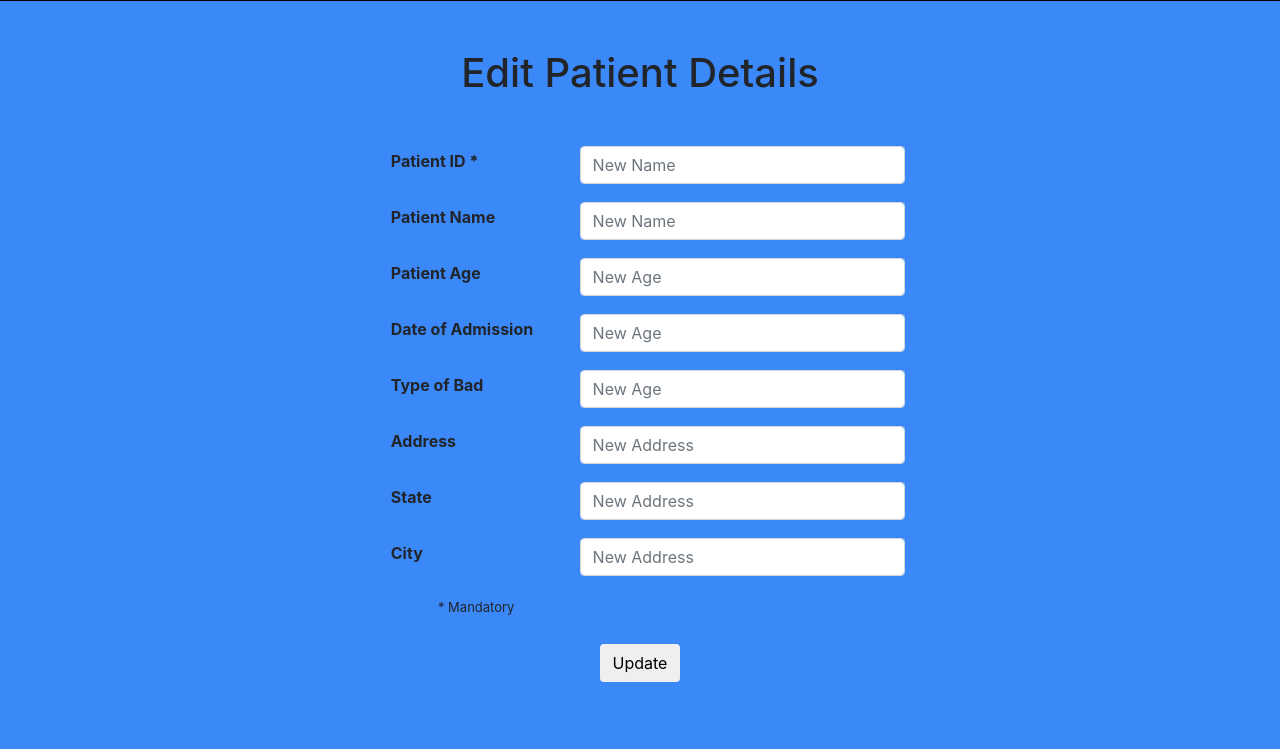
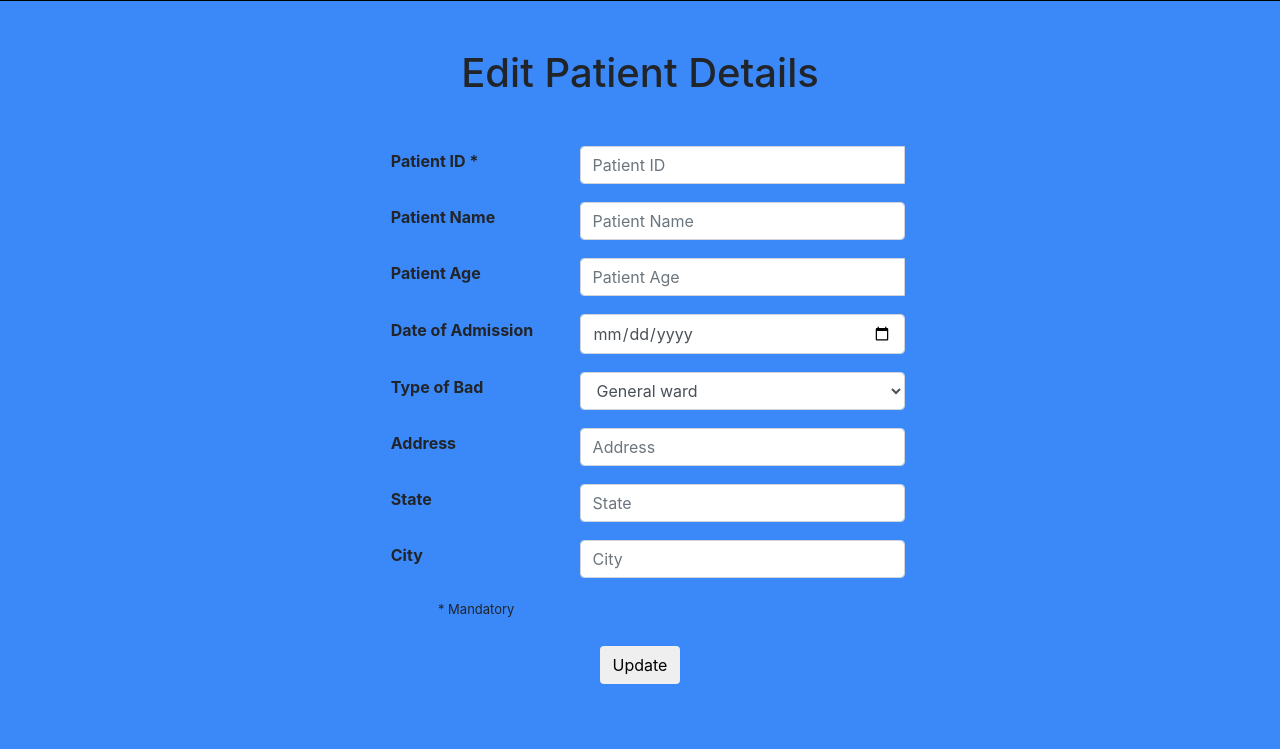
Before and after one commit to satheesh22g/Hospital-Management-System, a Flask app: page /editpatient in a window 1280 px wide. Shown: the part 149-898 px from the top of the page. Before the commit the page ends 831 px from the top, so only its background shows below. Run offline with Flask 2, Linux system fonts and the light colour scheme; the visitor is signed in with stand-in values (Sample User, id 1); lists and menus that the app fills with data are empty; some libraries are stand-ins or nearby versions.

Commit message:
validation and api created for get patient data

```diff
--- a/app.py
+++ b/app.py
@@ -101,7 +101,7 @@
 
 @app.route("/editpatient")
 def editpatient():
-    return render_template("editpatient.html",addpatient=True)
+    return render_template("editpatient.html",editpatient=True)
 
 #     if 'user' not in session:
 #         return redirect(url_for('login'))
@@ -172,6 +172,66 @@
 def not_found(e):
   return render_template("404.html")
 
+# Api
+@app.route('/api')
+@app.route('/api/v1')
+def api():
+    return """
+    <h2>List of Api</h2>
+    <ol>
+        <li>
+            <a href="/api/v1/getPatientData">Patient Data</a>
+        </li>
+    </ol>
+    """
+
+# Api for update perticular customer log change in html table onClick of refresh
+@app.route('/getPatientData', methods=["GET"])
+@app.route('/api/v1/getPatientData', methods=["GET"])
+def getPatientData():
+    if 'user' not in session:
+        flash("Please login","warning")
+        return redirect(url_for('login'))
+    if request.method == "GET":
+        if 'id' in request.args:
+            id = request.args['id']
+            if id.strip():
+                data = db.execute("select * from patients where id = :i and status = 'Active'",{'i':id}).fetchone()
+                if data:
+                    result = {
+                        'id' : data.id,
+                        'name' : data.name,
+                        'age' : data.age,
+                        'DateofAdm' : data.DateofAdm,
+                        'TypeofBed' : data.TypeofBed,
+                        'address' : data.address,
+                        'state' : data.state,
+                        'city' : data.city,
+                        'status' : data.status
+                    }
+                    return jsonify(result)
+                else:
+                    return jsonify(message = 'data not found',query_status = 'fail')
+        else:
+            data = db.execute("select * from patients where status='Active'").fetchall()
+            dict_data = []
+            if data:
+                for row in data:
+                    t = {
+                        'id' : row.id,
+                        'name' : row.name,
+                        'age' : row.age,
+                        'DateofAdm' : row.DateofAdm,
+                        'TypeofBed' : row.TypeofBed,
+                        'address' : row.address,
+                        'state' : row.state,
+                        'city' : row.city,
+                        'status' : row.status
+                    }
+                    dict_data.append(t)
+                return jsonify(dict_data)
+            else:
+                return jsonify(message = 'data not found',query_status = 'fail')
 
 # Main
 if __name__ == '__main__':
--- a/static/css/style.css
+++ b/static/css/style.css
@@ -130,6 +130,9 @@
     margin: 0 1px;
     border: 1px black solid;
 }
+.pagination li.active {
+    background-color: #b5b5b5;
+}
 #Table thead{
     background-color: #353535;
     color: white;
@@ -140,3 +143,12 @@
 .table-bordered tr, .table-bordered td, .table-bordered th{
     border: 2px solid black;
 }
+.error_msg{
+    position: absolute;
+    right: 10px;
+    top: 8px;
+    color: red;
+    font-size: 12px;
+    font-weight: 400;
+    display: none;
+}
--- a/static/js/index.js
+++ b/static/js/index.js
@@ -23,11 +23,29 @@
         $("#city")[0].value = "";
     });
 
-    $('#cust_ssn_id, #age, #cust_id, #acc_id, #amount').keypress(function(event){
+    $('#ssn_id, #age, #amount').keypress(function(event){
         if(event.which = 8 && isNaN(String.fromCharCode(event.which))){
             event.preventDefault(); //stop character from entering input
         }
     })
+
+    $('#ssn_id, #age, #amount').change(function (event) {
+        event.preventDefault()
+        test = this.parentNode.children.item(1)
+        if(isNaN(parseInt(event.target.value))){
+            test.innerHTML='Only Digits allowed *'
+            test.style.display='block'
+            event.target.value=''
+        }
+        else{
+            test.style.display='none'
+            target = event.target
+            if(target.id == "ssn_id" && target.value.length != 9){
+                test.innerHTML='Required 9 digits *'
+                test.style.display='block'
+            }
+        }
+    });
 
     $('#name, #state, #city').keypress(function(event){
         if(!((event.charCode > 64 && event.charCode < 91) || (event.charCode > 96 && event.charCode < 123) || event.charCode==32)){
@@ -64,6 +82,28 @@
             $('select.sel_type').not(this).val('current');
     });
 
+    $('#edit_patient #ssn_id').change(function (event) {
+        event.preventDefault()
+        id = event.target.value
+        if(!isNaN(parseInt(event.target.value)) && id.length==9){
+            result = getPatientData(id)
+            if(result['query_status']=='fail'){
+                alert('Invaild Patient ID, Please check your input')
+                event.target.value = ''
+            }
+            else{
+                $('#edit_patient input[name=ssn_id]')[0].value = result.id
+                $('#edit_patient input[name=name]')[0].value = result.name
+                $('#edit_patient input[name=age]')[0].value = result.age
+                $('#edit_patient input[name=doa]')[0].value = result.DateofAdm
+                $('#edit_patient select[name=typeofbed]')[0].value = result.TypeofBed
+                $('#edit_patient input[name=address]')[0].value = result.address
+                $('#edit_patient input[name=state]')[0].value = result.state
+                $('#edit_patient input[name=city]')[0].value = result.city
+            }
+        }
+    });
+
     $('.refresh').click(function(event){
         event.preventDefault()
         target = event.target
@@ -85,6 +125,23 @@
         })
     })
 });
+
+function getPatientData(id){
+    var result_data = {}
+    var data = {"id": id}
+    $.ajax({
+        type: "GET",
+        url: "/api/v1/getPatientData",
+        dataType: 'json',
+        data: data,
+        async:false,
+    }).done(function(result){
+        result_data = result
+    }).fail(function(error){
+        result_data = error
+    })
+    return result_data
+}
 
 function getPagination(table) {
 
--- a/templates/addpatient.html
+++ b/templates/addpatient.html
@@ -32,8 +32,8 @@
 
                     <select class="form-control" id="typeofbed" name="typeofbed" required>
                      <option value="General ward">General ward</option>
-                     <option value="semi sharing">semi sharing</option>
-                     <option value="single room">single room</option>
+                     <option value="semi sharing">Semi sharing</option>
+                     <option value="single room">Single room</option>
                    </select>
                 </div>
                 <div class="form-group input-group mb-3">
--- a/templates/editpatient.html
+++ b/templates/editpatient.html
@@ -6,18 +6,19 @@
 <div class = "col-md-8 mx-auto">
     <h1 class="text-center">Edit Patient Details</h1>
     <div class="mt-5 text-center">
-            <form action="" method="POST">
+            <form action="{{ url_for('editpatient') }}" method="POST" id="edit_patient">
                 <table class="col-sm-9 mx-auto">
                     <tbody>
                         <tr>
                             <th>
                                 <div class="form-group input-group">
-                                    <label class="pl-3">Patient ID *</label>
+                                    <label class="pl-3" for="ssn_id">Patient ID *</label>
                                 </div>
                             </th>
                             <th>
                                 <div class="form-group input-group pl-3">
-                                    <input class="form-control" name="name" id="name" type="textfield" placeholder="New Name" required maxlength="50">
+                                    <input class="form-control" name="ssn_id" id="ssn_id" type="textfield" placeholder="Patient ID" required minlength="9" maxlength="9">
+                                    <span class="error_msg"></span>
                                  </div>
                             </th>
                         </tr>
@@ -29,7 +30,7 @@
                             </th>
                             <th>
                                 <div class="form-group input-group pl-3">
-                                   <input class="form-control" name="name" id="name" type="textfield" placeholder="New Name" required maxlength="50">
+                                   <input class="form-control" name="name" id="name" type="textfield" placeholder="Patient Name" required maxlength="50">
                                 </div>
                             </th>
                         </tr>
@@ -41,7 +42,8 @@
                             </th>
                             <th>
                                 <div class="form-group input-group pl-3">
-                                   <input class="form-control" name="age" id="age" type="textfield" placeholder="New Age" maxlength="3">
+                                   <input class="form-control" name="age" id="age" type="textfield" placeholder="Patient Age" maxlength="3">
+                                   <span class="error_msg"></span>
                                 </div>
                             </th>
                         </tr>
@@ -53,19 +55,23 @@
                             </th>
                             <th>
                                 <div class="form-group input-group pl-3">
-                                   <input class="form-control" name="doa" id="doa" type="textfield" placeholder="New Age" maxlength="3">
+                                   <input class="form-control" name="doa" id="doa" type="date" placeholder="Date of Admission" maxlength="3">
                                 </div>
                             </th>
                         </tr>
                         <tr>
                             <th>
                                 <div class="form-group input-group">
-                                    <label class="pl-3" for="tob">Type of Bad</label>
+                                    <label class="pl-3" for="typeofbed">Type of Bad</label>
                                 </div>
                             </th>
                             <th>
                                 <div class="form-group input-group pl-3">
-                                   <input class="form-control" name="rob" id="rob" type="textfield" placeholder="New Age" maxlength="3">
+                                    <select class="form-control" id="typeofbed" name="typeofbed" required>
+                                        <option value="General ward">General ward</option>
+                                        <option value="Semi sharing">Semi sharing</option>
+                                        <option value="Single room">Single room</option>
+                                    </select>
                                 </div>
                             </th>
                         </tr>
@@ -77,7 +83,7 @@
                             </th>
                             <th>
                                 <div class="form-group input-group pl-3">
-                                   <input class="form-control" name="address" id="address" type="textfield" placeholder="New Address" maxlength="100">
+                                   <input class="form-control" name="address" id="address" type="textfield" placeholder="Address" maxlength="100">
                                 </div>
                             </th>
                         </tr>
@@ -89,7 +95,7 @@
                             </th>
                             <th>
                                 <div class="form-group input-group pl-3">
-                                   <input class="form-control" name="state" id="state" type="textfield" placeholder="New Address" maxlength="100">
+                                   <input class="form-control" name="state" id="state" type="textfield" placeholder="State" maxlength="100">
                                 </div>
                             </th>
                         </tr>
@@ -101,7 +107,7 @@
                             </th>
                             <th>
                                 <div class="form-group input-group pl-3">
-                                   <input class="form-control" name="city" id="city" type="textfield" placeholder="New Address" maxlength="100">
+                                   <input class="form-control" name="city" id="city" type="textfield" placeholder="City" maxlength="100">
                                 </div>
                             </th>
                         </tr>
@@ -115,7 +121,7 @@
                         <tr>
                             <th colspan="2">
                                 <div class="form-group input-group mt-3">
-                                    <input type="submit" value="Update" onclick="alert('Are you Sure, You want to Edit this Patient data?')" class="btn mx-auto">
+                                    <input type="submit" value="Update" class="btn mx-auto">
                                 </div>
                             </th>
                         </tr>
--- a/templates/includes/nav.html
+++ b/templates/includes/nav.html
@@ -4,8 +4,8 @@
       <div class="subnav">
         <div class="subnavbtn">Patient <i class="fa fa-caret-down"></i></div>
         <div class="subnav-content">
-          <a href="{{ url_for('addpatient') }}" class="nav-link {% if addcustomer %}active{% endif %}">Add Patient</a>
-          <a href="{{ url_for('addpatient') }}" class="nav-link {% if addcustomer %}active{% endif %}">Add Patient sdfsf</a>
+          <a href="{{ url_for('addpatient') }}" class="nav-link {% if addpatient %}active{% endif %}">Add Patient</a>
+          <a href="{{ url_for('editpatient') }}" class="nav-link {% if editpatient %}active{% endif %}">Edit Patient</a>
           <a href="{{ url_for('addpatient') }}" class="nav-link {% if addcustomer %}active{% endif %}">Add Patient</a>
           <a href="{{ url_for('viewpatient') }}" class="nav-link {% if addcustomer %}active{% endif %}">View Patients</a>
         </div>
--- a/templates/viewpatient.html
+++ b/templates/viewpatient.html
@@ -5,10 +5,11 @@
 {% block content %}
         {% if data %}
 <div class="container-fluid">
+    <h3 class="text-center mb-3">View Patient</h3>
     <div class="row">
         <div class="input col-md-1 col-xs-2">
             <!--		Show Numbers Of Rows 		-->
-            <select class="form-control" name="state" id="maxRows" style="margin-bottom: 10px;height: auto;width: auto;">
+            <select class="form-control" name="state" id="maxRows" style="width: auto;">
                 <option value="5">5</option>
                 <option value="10">10</option>
 
@@ -16,9 +17,8 @@
         </div>
     </div>
 
-    <div class="row col-md-12 col-xs-12">
+    <div class="row col-md-12 col-xs-12 mt-3">
         <div class="table-responsive">
-            <h3 class="text-center mb-4">View Patient</h3>
             <table class="table table-striped table-hover table-condensed table-bordered" id="Table">
                 <thead>
                 <tr class="info">
```
